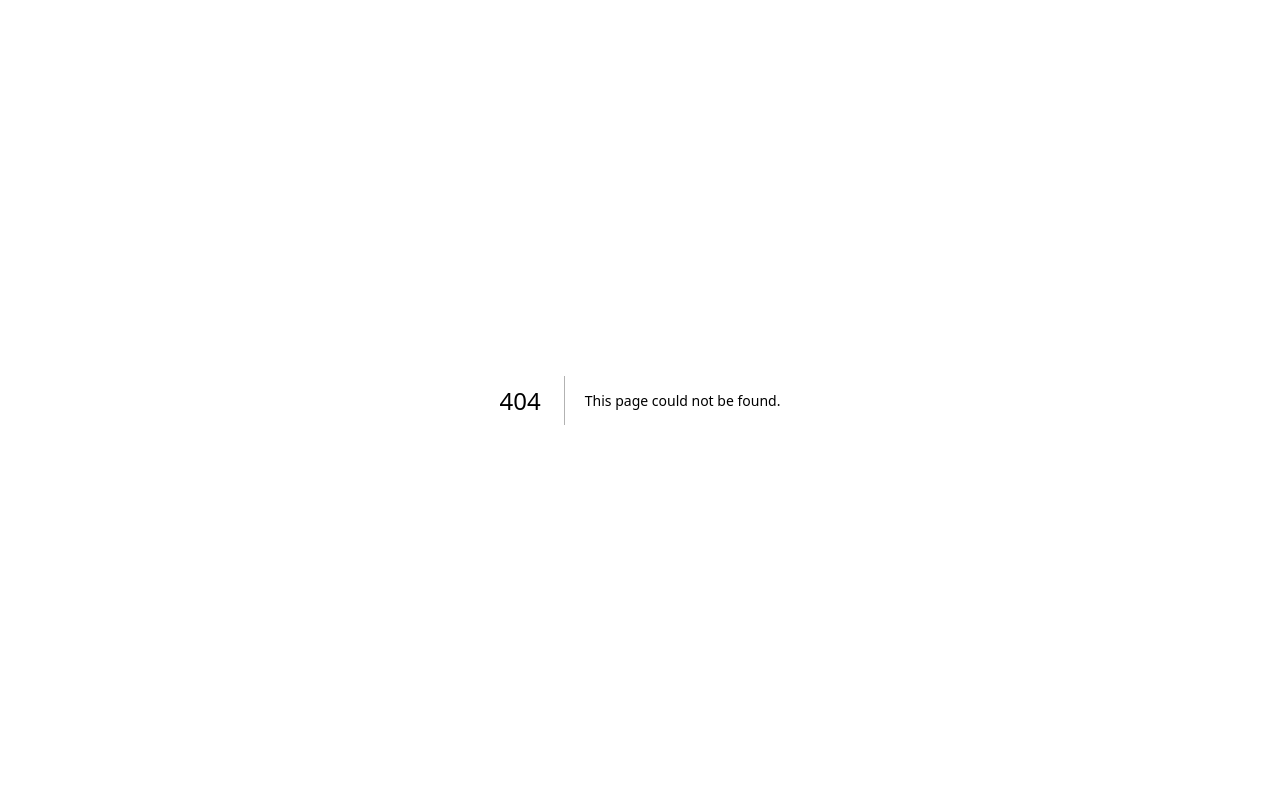
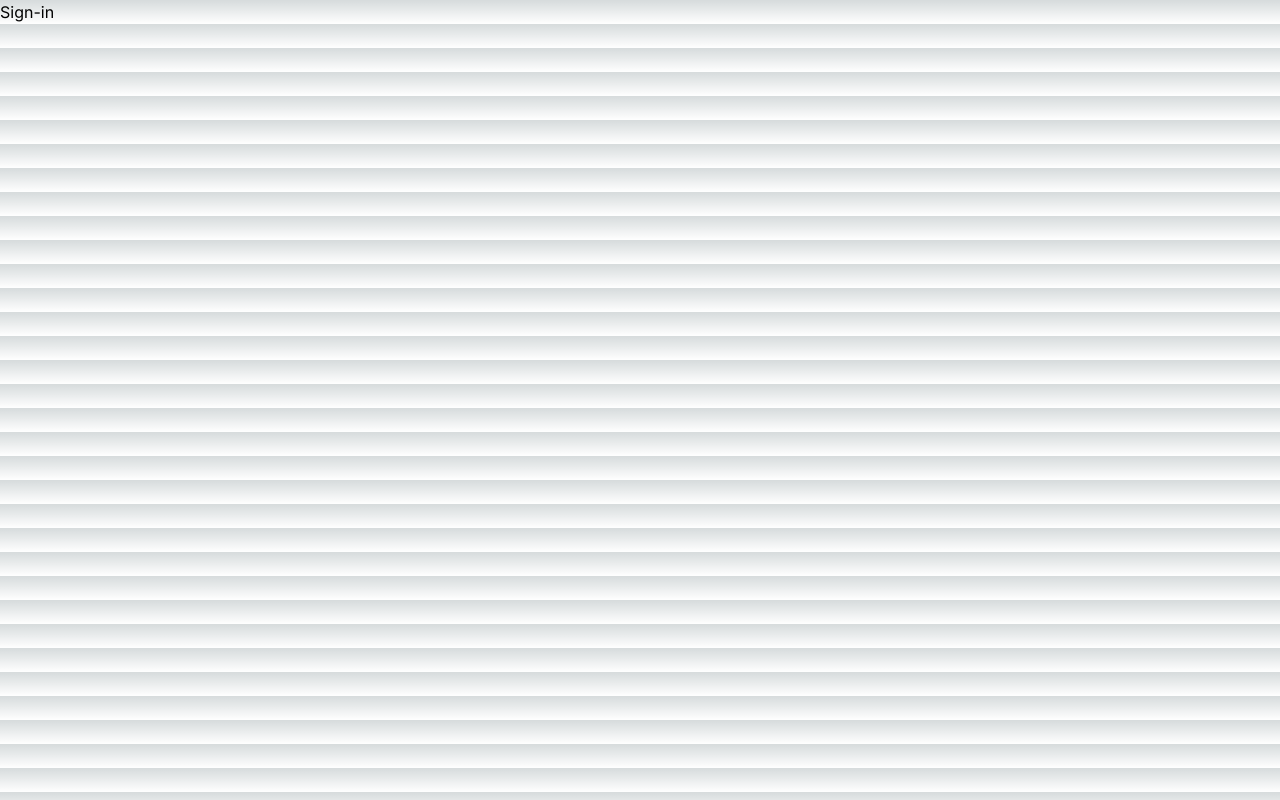
Before and after one commit to AdnanRashied/dimension, a Next.js app in the folder beyond-elysium/: page /sign-in in a window 1280 px wide. Before the commit this address had no page. Built offline with nearby package versions, Linux system fonts and the light colour scheme.

Commit message:
Next js 13 (auth) pages made

```diff
--- /dev/null
+++ b/beyond-elysium/src/app/(authentication)/login/page.tsx
@@ -0,0 +1,4 @@
+const page = () => {
+    return <div>Login</div>
+}
+export default page;
--- /dev/null
+++ b/beyond-elysium/src/app/(authentication)/sign-in/page.tsx
@@ -0,0 +1,6 @@
+const page = () => {
+
+    return <div>Sign-in</div>
+}
+
+export default page;
```
